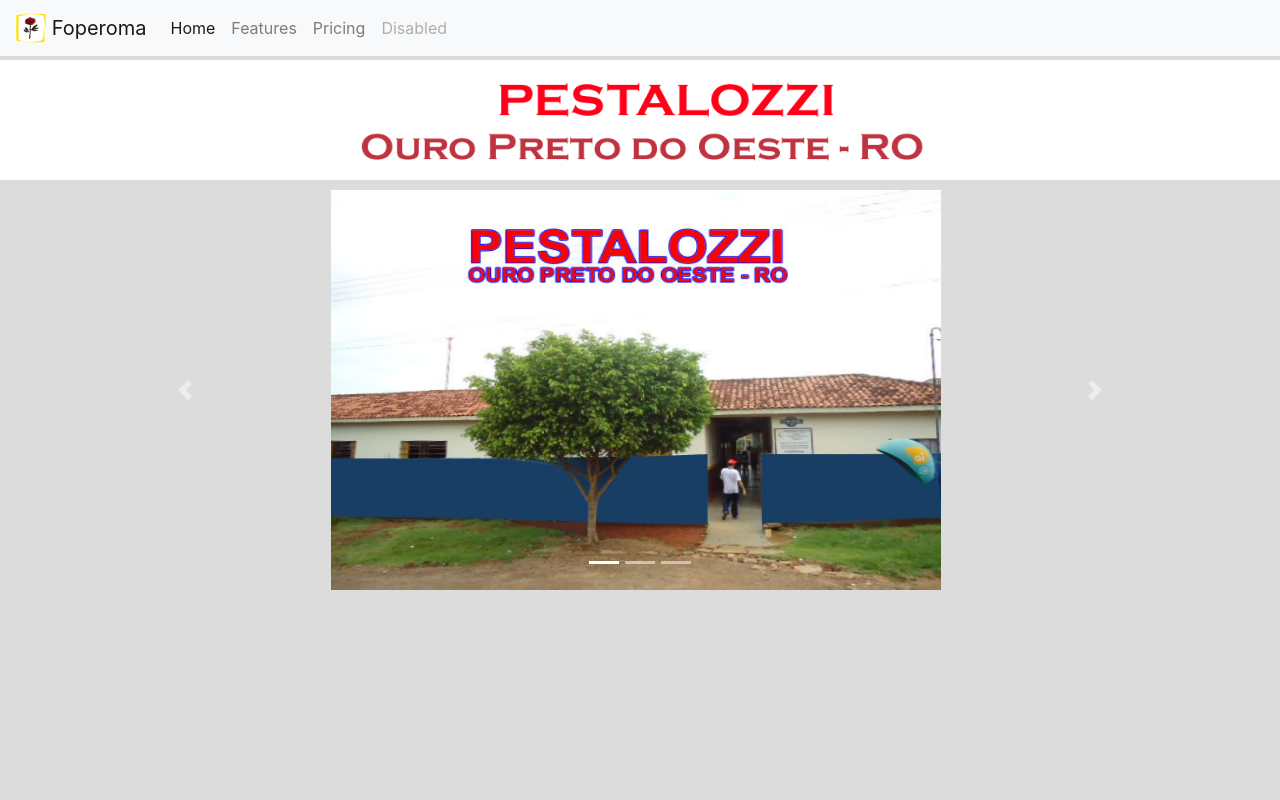
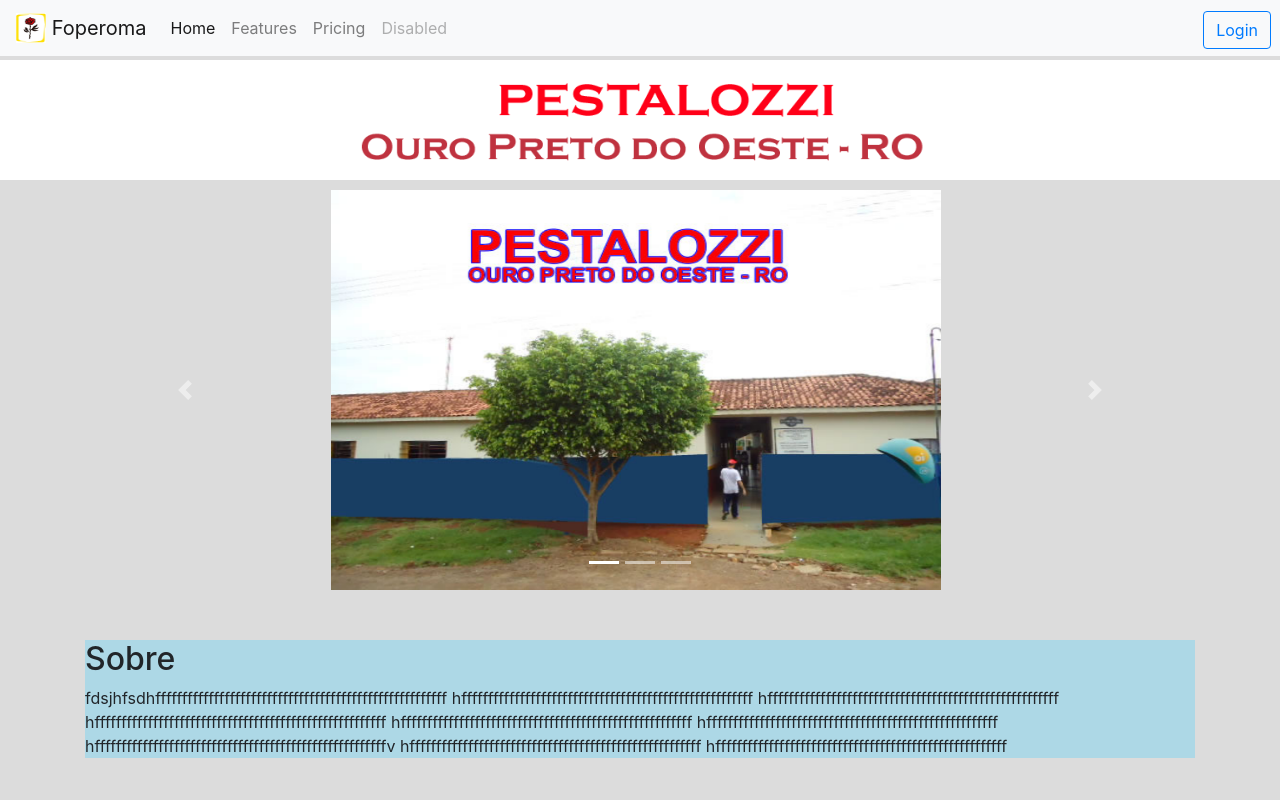
Before and after one commit to gabrielpedrosa/foperoma-php, a PHP site: page / in a window 1280 px wide. Run offline with PHP 8.4, Linux system fonts and the light colour scheme.

Commit message:
Colocando Botao login

```diff
--- a/css/index.css
+++ b/css/index.css
@@ -27,7 +27,19 @@
 .centro{
   left: 20%;
 }
+.login{
+  margin: 0;
+  top: 20%;
+  position: absolute;
+  left:94%;
+}
 
+a.nounderline{
+  text-decoration: none;
+}
+a:hover{
+  color:white;
+}
 .tamanho{
   width: 610px;
   height: 400px;
@@ -36,3 +48,6 @@
   background-color: white;
   background-color: transparent;
 }
+.sobre{
+  background-color: lightblue;
+}
--- a/index.php
+++ b/index.php
@@ -22,10 +22,15 @@
             <a class="nav-item nav-link" href="#">Pricing</a>
             <a class="nav-item nav-link disabled" href="#">Disabled</a>
           </div>
+          <div class="collapse navbar-collapse login">
+            <button class="btn btn-outline-primary"><a class="nounderline"href="login.php">Login</a></button>
+          </div>
         </div>
+
     </nav>
+
     <div class="banner">
-      <img class="imgbanner" src="img/banner4.png">
+      <img class="imgbanner" src="img/banner.png">
     </div>
     <div class="container">
       <div class="slide">
@@ -56,6 +61,20 @@
           </a>
         </div>
       </div>
+
+      <div class="sobre">
+        <h2>Sobre</h2>
+        <P>fdsjhfsdhfffffffffffffffffffffffffffffffffffffffffffffffffffffff
+        hfffffffffffffffffffffffffffffffffffffffffffffffffffffff
+      hfffffffffffffffffffffffffffffffffffffffffffffffffffffff
+    hfffffffffffffffffffffffffffffffffffffffffffffffffffffff
+  hfffffffffffffffffffffffffffffffffffffffffffffffffffffff
+hfffffffffffffffffffffffffffffffffffffffffffffffffffffff
+hfffffffffffffffffffffffffffffffffffffffffffffffffffffffv
+hfffffffffffffffffffffffffffffffffffffffffffffffffffffff
+hfffffffffffffffffffffffffffffffffffffffffffffffffffffff</p>
+
+    </div>
     </div>
 
     <script src="https://code.jquery.com/jquery-3.3.1.slim.min.js"></script>
```
Also changed, not shown: img/banner.jpg (deleted), img/banner.png (renamed from img/banner4.png), img/banner1.jpg (deleted), img/banner2.jpg (deleted), img/banner3.jpg (deleted), img/exemplo.png (added), img/pestalozzi02.jpg.
